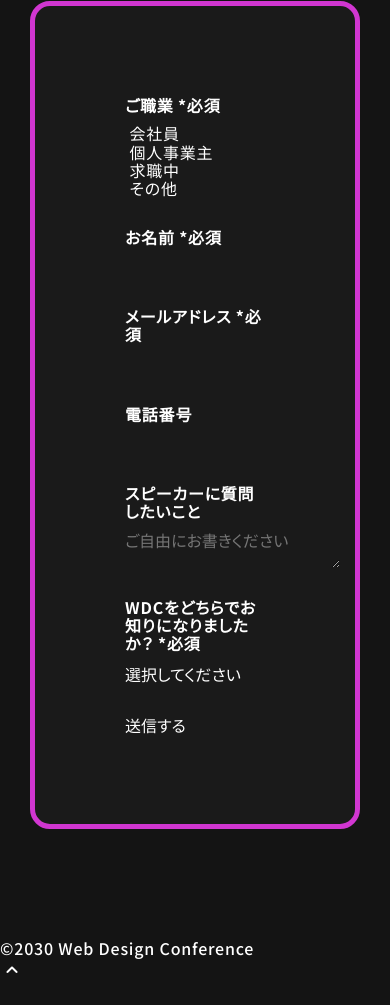
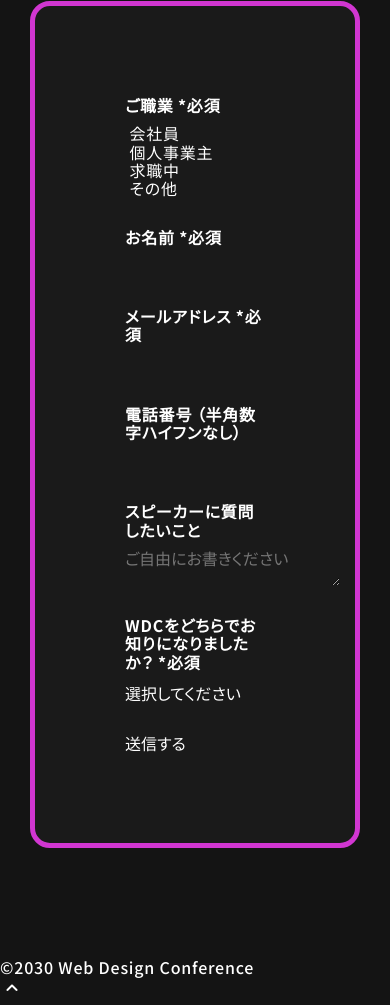
Before and after one commit to SaeM843/WebDesigner-Go, a website: page wdc/index.html in a window 390 px wide. Shown: the part 7583-8588 px from the top of the page. Drawn offline with Linux system fonts and the light colour scheme; files that its build step writes are made by us from their sources.

Commit message:
added a missinng to the mobile input

```diff
--- a/wdc/index.html
+++ b/wdc/index.html
@@ -307,7 +307,9 @@
                                         <input type="email" id="emai" name="email" required class="form__input">
                                     </div>
                                     <div class="form__item">
-                                        <label for="tel" class="form__title">電話番号</label>
+                                        <label for="tel" class="form__title">電話番号
+                                            <span class="form__note">（半角数字ハイフンなし）</span>
+                                        </label>
                                         <input type="number" id="tel" name="tel" class="form__input">
                                     </div>
                                     <div class="form__item">
```
